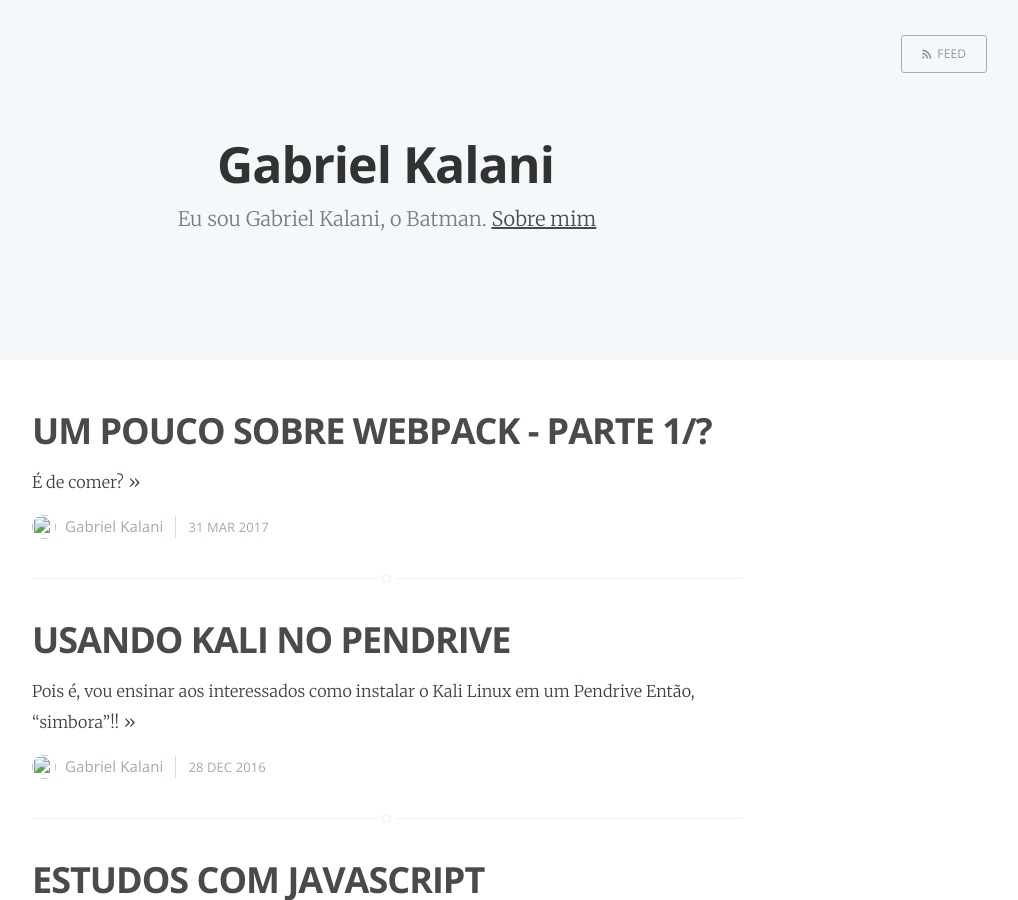
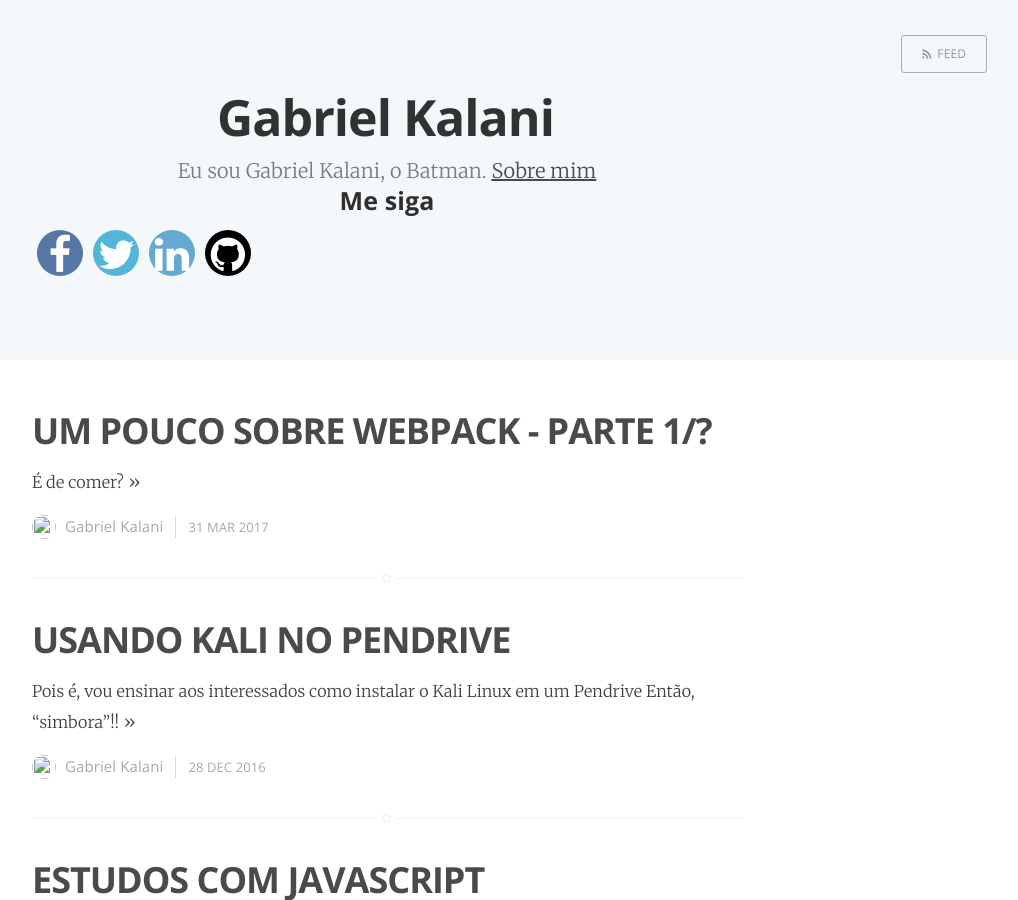
Before and after one commit to gkal19/blog, a Jekyll site: the page built from index.html, in a window 1280 px wide and 900 px high. Shown: the whole window, without its empty margins (253-1271 px from the left). Built offline with Jekyll 4.4.1, drawn with Linux system fonts in a browser that asks for light colours; nearby versions of some CDN libraries; the list of posts is cut into pages by our own code; comment, search, counter and statistics services are not loaded.

Commit message:
testando

```diff
--- a/_layouts/post.html
+++ b/_layouts/post.html
@@ -83,8 +83,6 @@ post_class: post-template
             <!-- Share links section -->
             {% include share.html %}
 
-            {% include follow.html %}
-
             <!-- Disqus comments -->
             {% if page.disqus %}
                 {% include disqus.html %}
--- a/index.html
+++ b/index.html
@@ -20,6 +20,7 @@ about: 'about.html'
             <h2 class="page-description">
                 {% if site.description %} {{ site.description }}. {% endif %}
                 {% if page.about %} <a href='{{ site.baseurl }}{{ page.about }}'> Sobre mim </a> {% endif %}
+                {% include follow.html %}
              </h2>
         </div>
     </div>
```
